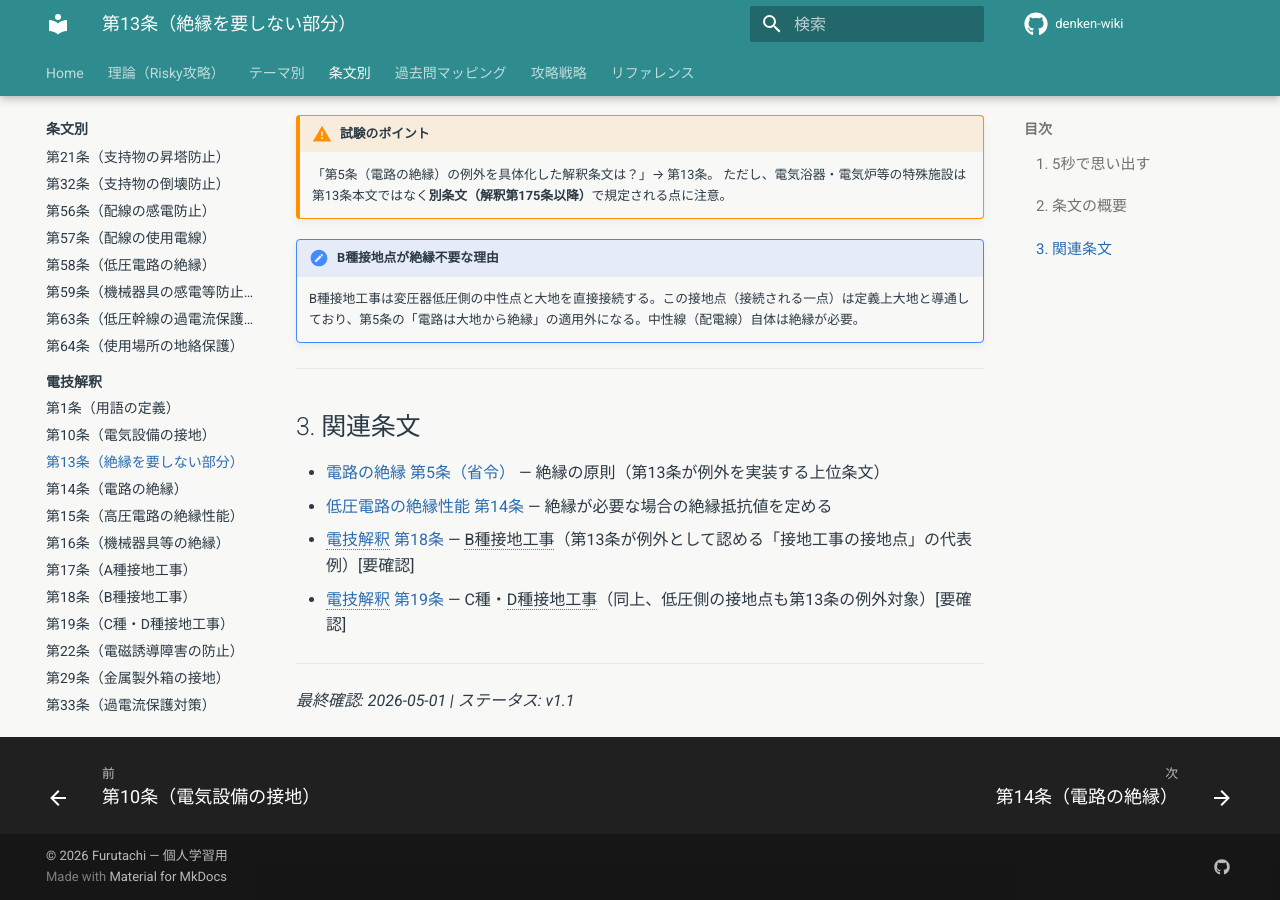
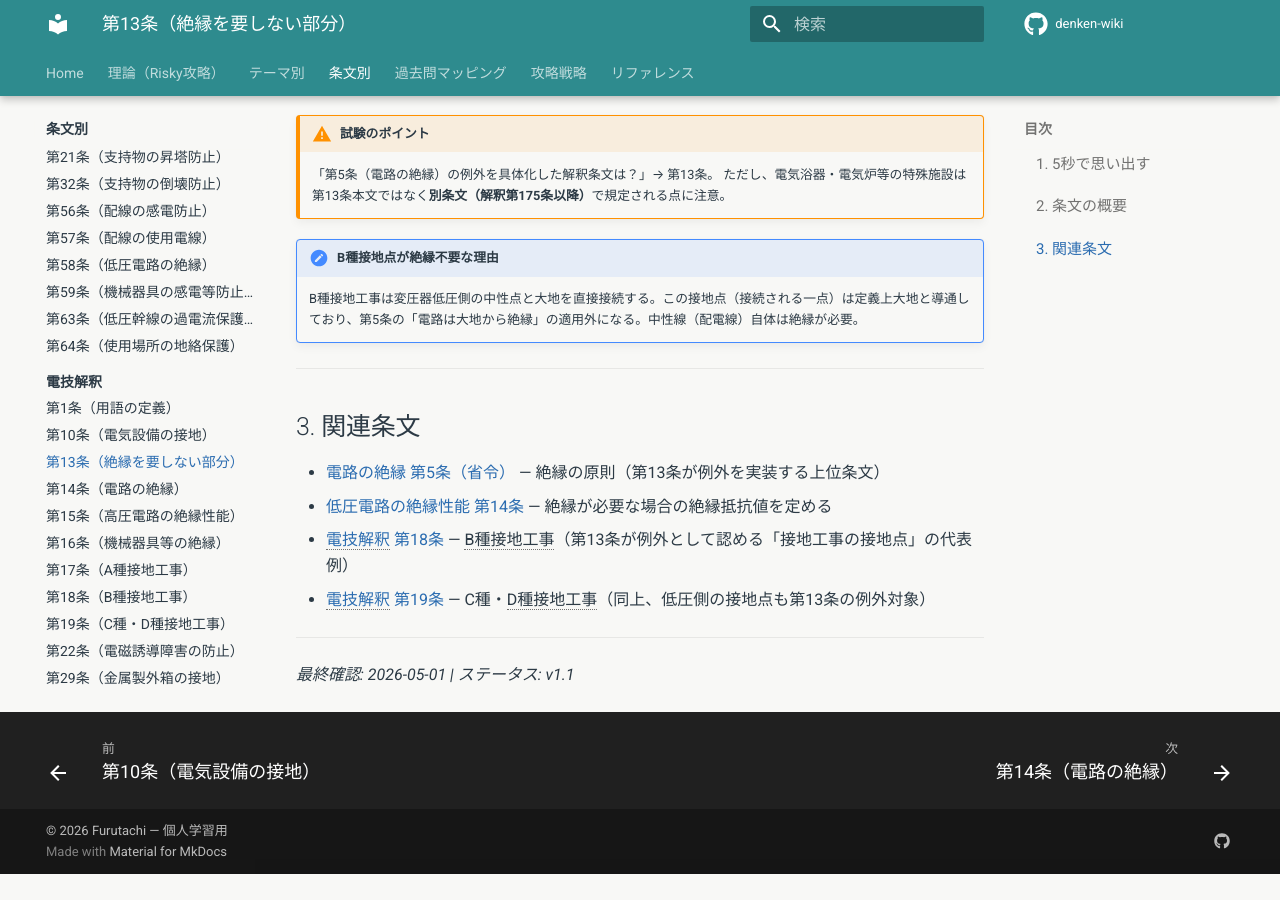
Before and after one commit to kfurufuru/denken-wiki, an MkDocs documentation site: the page built from docs/articles/kaishaku/13.md, in a window 1280 px wide and 900 px high, scrolled down 1174 px. Built offline with MkDocs 1.6.1 and Material for MkDocs 9.7.7, drawn with Linux system fonts in a browser that asks for light colours; comment, search, counter and statistics services are not loaded; after the commit the page ends 2048 px from its top, so only the background shows below that.

Commit message:
fix(kaishaku): リンク先実在確認済み[要確認]フラグ3件を解除
count_required_check.py の集計結果から「その他」カテゴリ5件を
kakomon.yml およびファイル存在確認で実証：

- kaishaku/13.md:44 第18条リンク → kaishaku/18.md 実在 → フラグ解除
- kaishaku/13.md:45 第19条リンク → kaishaku/19.md 実在 → フラグ解除
- kaishaku/22.md:95 第37条リンク → kaishaku/37.md 実在 → フラグ解除

残2件（jigyoho/38.md, kaishaku/17.md の過去問[要確認]）は
topic名差異があるため慎重判断・人手対応へ。

集計結果（人手必須）: 14件 → 13件（その他5→3）

Co-Authored-By: Claude Opus 4.7 <noreply@anthropic.com>

```diff
--- a/docs/articles/kaishaku/13.md
+++ b/docs/articles/kaishaku/13.md
@@ -41,8 +41,8 @@
 
 - [電路の絶縁 第5条（省令）](../kijun/5.md) — 絶縁の原則（第13条が例外を実装する上位条文）
 - [低圧電路の絶縁性能 第14条](14.md) — 絶縁が必要な場合の絶縁抵抗値を定める
-- [電技解釈 第18条](18.md) — B種接地工事（第13条が例外として認める「接地工事の接地点」の代表例）[要確認]
-- [電技解釈 第19条](19.md) — C種・D種接地工事（同上、低圧側の接地点も第13条の例外対象）[要確認]
+- [電技解釈 第18条](18.md) — B種接地工事（第13条が例外として認める「接地工事の接地点」の代表例）
+- [電技解釈 第19条](19.md) — C種・D種接地工事（同上、低圧側の接地点も第13条の例外対象）
 
 ---
 
```
Also changed, not shown: docs/articles/kaishaku/22.md (+1 -1 lines).
